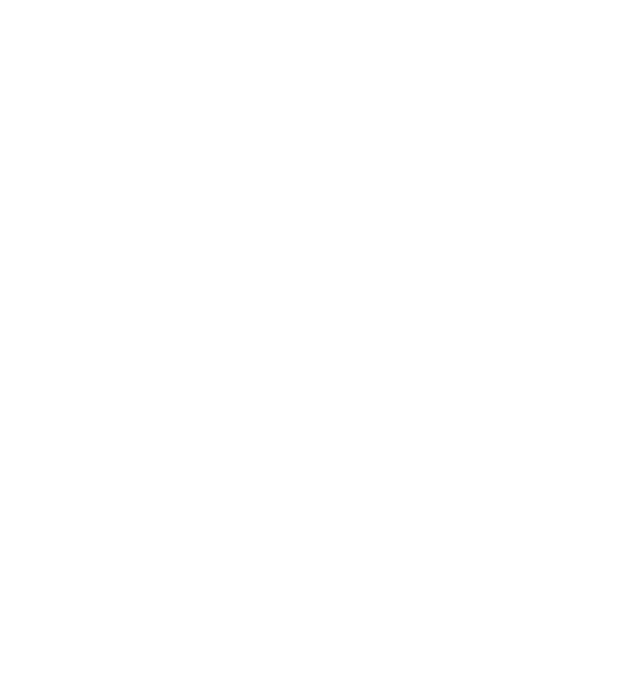
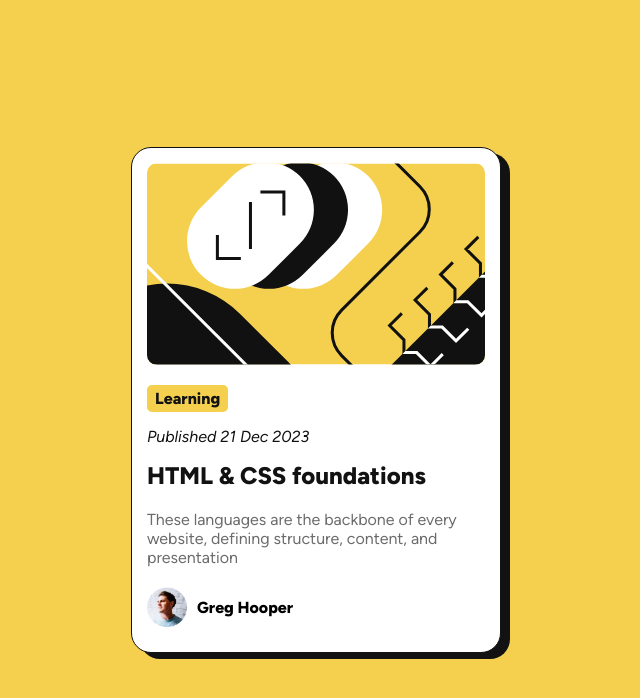
Before and after one commit to Amirmfth/Blog-review-card, a plain HTML site: page index.html in a window 1280 px wide. Shown: the whole page, without its empty margins (324-964 px from the left). Drawn offline with Linux system fonts and the light colour scheme.

Commit message:
complete structure and style of project

```diff
--- a/index.html
+++ b/index.html
@@ -7,6 +7,23 @@
     <title>Document</title>
 </head>
 <body>
+    <main class="container">
+        <img src="./assets/images/illustration-article.svg" alt="illustration">
+        <section class="blog-data">
+            <span class="blog-type">Learning</span>
+            <span class="blog-date">Published 21 Dec 2023</span>
+        </section>
+        <section class="blog-sum">
+            <h1>HTML & CSS foundations</h1>
+            <p>
+                These languages are the backbone of every website, defining structure, content, and presentation
+            </p>
+        </section>
+        <footer>
+            <img src="./assets/images/image-avatar.webp" alt="avatar">
+            <span>Greg Hooper</span>
+        </footer>
+    </main>
 
 </body>
 </html>
--- a/style.css
+++ b/style.css
@@ -0,0 +1,108 @@
+:root {
+    --yellow: hsl(47, 88%, 63%);
+    --white: hsl(0, 0%, 100%);
+    --gray500: hsl(0, 0%, 42%);
+    --gray950: hsl(0, 0%, 7%);
+}
+
+@font-face {
+    font-family: figtree-italic;
+    src: url(./assets/fonts/Figtree-Italic-VariableFont_wght.ttf);
+}
+@font-face{
+    font-family: figtree;
+    src: url(./assets/fonts/Figtree-VariableFont_wght.ttf);
+}
+
+@font-face{
+    font-family: figtree-extrabold;
+    src: url(./assets/fonts/static/Figtree-ExtraBold.ttf);
+
+}
+
+@font-face{
+    font-family: figtree-semibold;
+    src: url(./assets/fonts/static/Figtree-SemiBold.ttf);
+
+}
+
+*{
+    padding: 0;
+    margin: 0;
+    box-sizing: border-box;
+}
+
+body{
+    min-height: 100vh;
+    display: flex;
+    align-items: center;
+    justify-content: center;
+    background-color: var(--yellow);
+}
+
+.container {
+    display: flex;
+    flex-direction: column;
+    background-color: var(--white);
+    padding: 15px;
+    max-width: 370px;
+    border: 1px solid var(--gray950);
+    border-radius: 20px;
+    box-shadow: 9px 6px var(--gray950);
+}
+
+.container > img{
+    border-radius: 10px;
+}
+
+.blog-data{
+    display: flex;
+    flex-direction: column;
+}
+
+.blog-type {
+    background-color: var(--yellow);
+    color: var(--gray950);
+    font-family: figtree-extrabold;
+    padding: 4px 8px;
+    border-radius: 5px;
+    width: fit-content;
+    margin: 20px 0 15px 0;
+}
+
+.blog-date {
+    font-family: figtree-italic;
+    color: var(--gray950);
+}
+
+.blog-sum {
+    display: flex;
+    flex-direction: column;
+}
+
+.blog-sum h1 {
+    margin: 15px 0 20px;
+    font-family: figtree-extrabold;
+    color: var(--gray950);
+}
+
+.blog-sum p{
+    color: var(--gray500);
+    font-family: figtree;
+    margin-bottom: 20px;
+    font-size: 1rem;
+}
+
+footer{
+     display: flex;
+     align-items: center;
+     margin-bottom: 10px;
+}
+
+footer img {
+    max-width: 40px;
+}
+footer span{
+    font-family: figtree-extrabold;
+    margin-left: 10px;
+}
```
Also changed, not shown: assets/fonts/Figtree-Italic-VariableFont_wght.ttf (added), assets/fonts/Figtree-VariableFont_wght.ttf (added), assets/fonts/OFL.txt (added), assets/fonts/README.txt (added), assets/fonts/static/Figtree-ExtraBold.ttf (added), assets/fonts/static/Figtree-SemiBold.ttf (added), assets/images/favicon-32x32.png (added), assets/images/illustration-article.svg (added), assets/images/image-avatar.webp (added).
